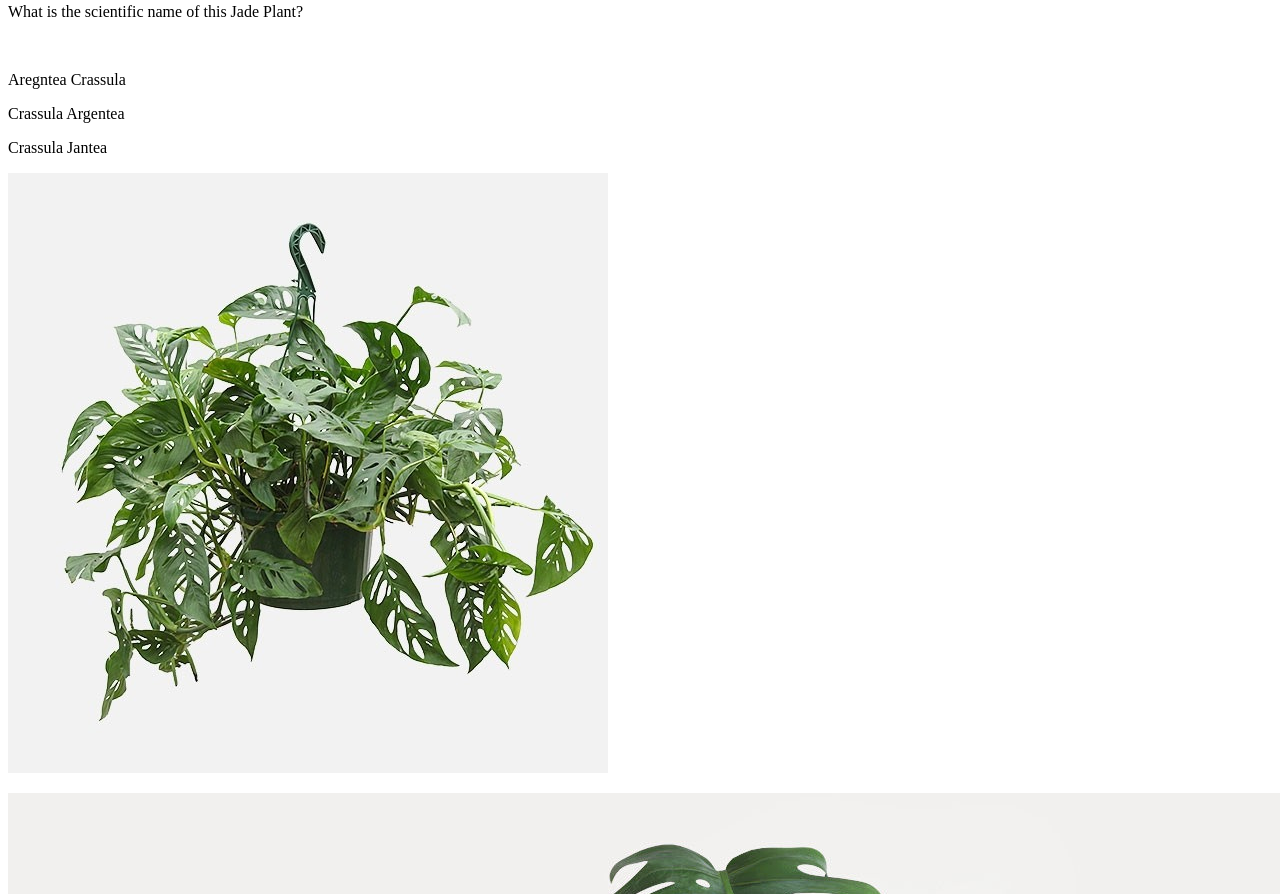
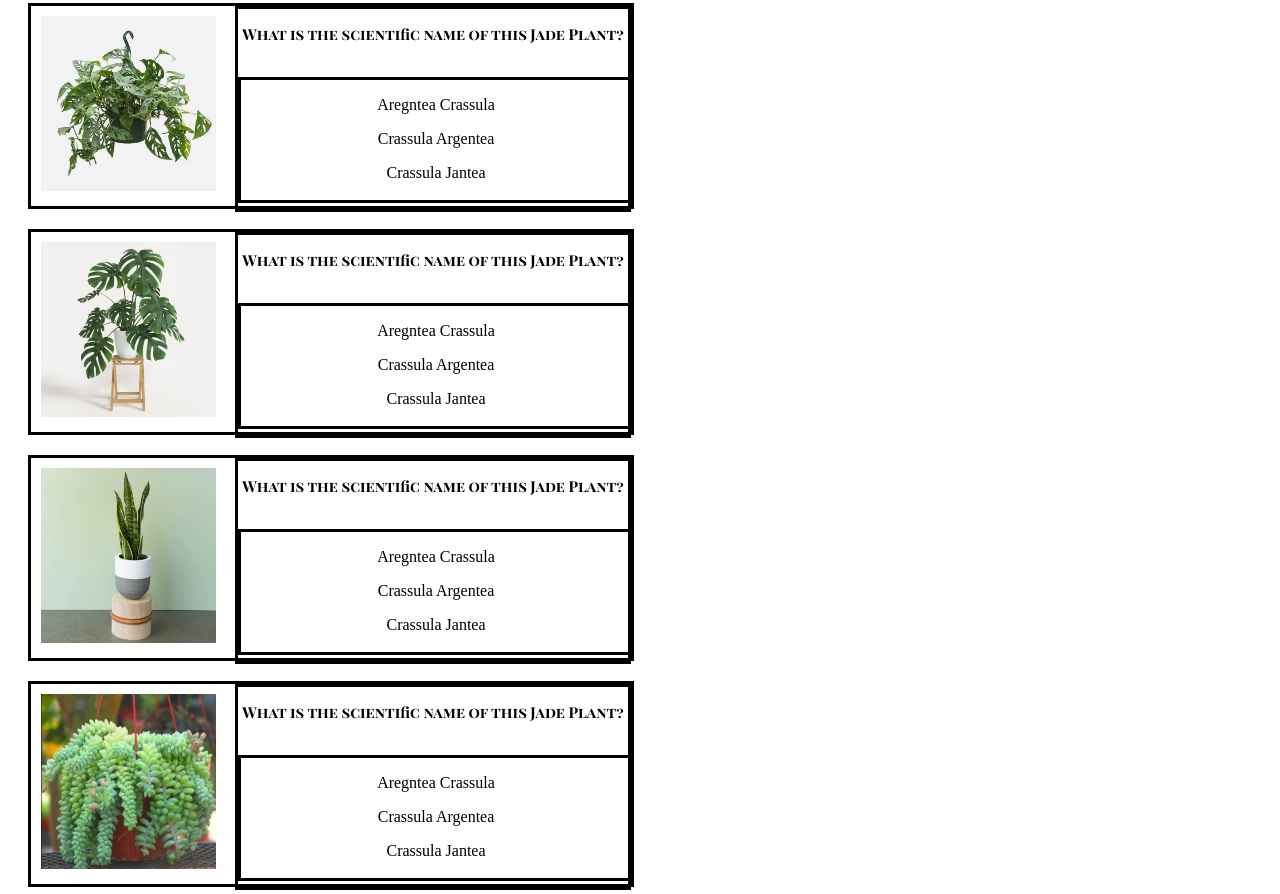
Before and after one commit to Lexxiecole/TriviaGame, a plain HTML site: page Index.html in a window 1280 px wide. Shown: the part 389-1283 px from the top of the page. Drawn offline with nearby package versions, Linux system fonts and the light colour scheme; a web font is replaced by a local one.

Commit message:
css basically done

```diff
--- a/Index.html
+++ b/Index.html
@@ -45,39 +45,47 @@
     </div>
 
 
-<div id= "quest3div"></div>
-    <p id= "q3dQuestion"></p>
-    <p id= "q3dOptions"></p>
-    <img id= "monsteraDeliciosa" src= "assets/images/monsteraDeliciosa.jpg" alt= "Monstera Deliciosa">
+<!--question 3-->
+<div id= "quest3div">
+        <div id=q3textbox>
+            <p id= "q3dQuestion">What is the scientific name of this Jade Plant? </p>
+            <br>
+            <div id= "q3dOptions">
+                <p id= "q3ans1">Aregntea Crassula</p>
+                <p id= "q3ans2">Crassula Argentea</p>
+                <p id= "q3ans3">Crassula Jantea</p>
+            </div>
+        </div>
+            <img id="monsteraDeliciosa" src="assets/images/monsteraDeliciosa.jpg" alt="Crassula Argentea Jade Plant">
+    </div>
 
+<!--question 4-->
+<div id= "quest4div">
+        <div id=q4textbox>
+            <p id= "q4dQuestion">What is the scientific name of this Jade Plant? </p>
+            <br>
+            <div id= "q4dOptions">
+                <p id= "q4ans1">Aregntea Crassula</p>
+                <p id= "q4ans2">Crassula Argentea</p>
+                <p id= "q4ans3">Crassula Jantea</p>
+            </div>
+        </div>
+            <img id="sanseviera" src="assets/images/SansevieraTrifasciataMotherInLawTongue.png" alt="Crassula Argentea Jade Plant">
+    </div>
 
-
-<div id= "quest4div">
-        <p id= "q4dQuestion"></p>
-        <p id= "q4dOptions"></p>
-        <img id= "sansevieraTrifasciata" src= "assets/images/SansevieraTrifasciataMotherInLawTongue.png" alt= "Sanseviera Trifasciata Mother In Law Tongue">
-
-</div>
-
+<!--question 5-->
 <div id= "quest5div">
-        <p id= "q5dQuestion"></p>
-    <p id= "q5dOptions"></p>
-    <img id= "sedumBurrito" src= "assets/images/sedumBurritoBurrosTail.png" alt= "Sedum Burrito Burros Tail">
-</div>
-
-
-<div id= "quest6div">answer options are going to go vertically next to the card. It seems it may be easier to just remove the card and make the image go how i want it to. test in the next box. </div>
-<div id= "quest7div"></div>
-<div id= "quest8div"></div>
-<div id= "quest9div"></div>
-<div id= "quest10div"></div>
-
-
-
-
-
-
-
+        <div id=q5textbox>
+            <p id= "q5dQuestion">What is the scientific name of this Jade Plant? </p>
+            <br>
+            <div id= "q5dOptions">
+                <p id= "q5ans1">Aregntea Crassula</p>
+                <p id= "q5ans2">Crassula Argentea</p>
+                <p id= "q5ans3">Crassula Jantea</p>
+            </div>
+        </div>
+            <img id="sedumBurrito" src="assets/images/sedumBurritoBurrosTail.png" alt="Crassula Argentea Jade Plant">
+    </div>
 
 </body>
 </html>
--- a/assets/css/style.css
+++ b/assets/css/style.css
@@ -1,6 +1,4 @@
 
-
-/*question 1*/
 
 #gameNameDiv {
     height: 120px;
@@ -13,6 +11,8 @@
     text-align: center;
     margin: 20px;
    }
+
+/*question 1*/
 
    #quest1div {
     height: 200px;
@@ -53,6 +53,167 @@
        padding: 10px;
    }
 
+/* question 2 */
+
+#quest2div {
+    height: 200px;
+    width: 600px;
+    border-style: solid;
+    border-color: black;
+    clear: all;
+    margin: 20px;
+   }
+
+   #q2textbox {
+       float: right;
+       height: 200px;
+       width: 390px;
+       border-style:solid;
+       border-color:black;
+   }
+
+   #q2dQuestion {
+       font-family: 'Playfair Display SC', serif;
+       font-size: 15px;
+       text-align: center;
+   }
+
+   #q2dOptions {
+       height:120px;
+       width: 390px;
+       text-align: center;
+       font-family: 'Halant', serif;
+       border-style: solid;
+       border-color: black;
+   }
+
+   #monsteraAdansonii {
+       height: 175px;
+       width: 175px;
+       float: left;
+       padding: 10px;
+   }
+
+   /* question 3 */
+
+#quest3div {
+    height: 200px;
+    width: 600px;
+    border-style: solid;
+    border-color: black;
+    clear: all;
+    margin: 20px;
+   }
+
+   #q3textbox {
+       float: right;
+       height: 200px;
+       width: 390px;
+       border-style:solid;
+       border-color:black;
+   }
+
+   #q3dQuestion {
+       font-family: 'Playfair Display SC', serif;
+       font-size: 15px;
+       text-align: center;
+   }
+
+   #q3dOptions {
+       height:120px;
+       width: 390px;
+       text-align: center;
+       font-family: 'Halant', serif;
+       border-style: solid;
+       border-color: black;
+   }
+
+   #monsteraDeliciosa {
+       height: 175px;
+       width: 175px;
+       float: left;
+       padding: 10px;
+   }
+
+    /* question 4 */
+
+#quest4div {
+    height: 200px;
+    width: 600px;
+    border-style: solid;
+    border-color: black;
+    clear: all;
+    margin: 20px;
+   }
+
+   #q4textbox {
+       float: right;
+       height: 200px;
+       width: 390px;
+       border-style:solid;
+       border-color:black;
+   }
+
+   #q4dQuestion {
+       font-family: 'Playfair Display SC', serif;
+       font-size: 15px;
+       text-align: center;
+   }
+
+   #q4dOptions {
+       height:120px;
+       width: 390px;
+       text-align: center;
+       font-family: 'Halant', serif;
+       border-style: solid;
+       border-color: black;
+   }
+
+   #sanseviera {
+       height: 175px;
+       width: 175px;
+       float: left;
+       padding: 10px;
+   }
 
 
-/* question 2 */
+   /* question 5 */
+
+#quest5div {
+    height: 200px;
+    width: 600px;
+    border-style: solid;
+    border-color: black;
+    clear: all;
+    margin: 20px;
+   }
+
+   #q5textbox {
+       float: right;
+       height: 200px;
+       width: 390px;
+       border-style:solid;
+       border-color:black;
+   }
+
+   #q5dQuestion {
+       font-family: 'Playfair Display SC', serif;
+       font-size: 15px;
+       text-align: center;
+   }
+
+   #q5dOptions {
+       height:120px;
+       width: 390px;
+       text-align: center;
+       font-family: 'Halant', serif;
+       border-style: solid;
+       border-color: black;
+   }
+
+   #sedumBurrito {
+       height: 175px;
+       width: 175px;
+       float: left;
+       padding: 10px;
+   }
```
